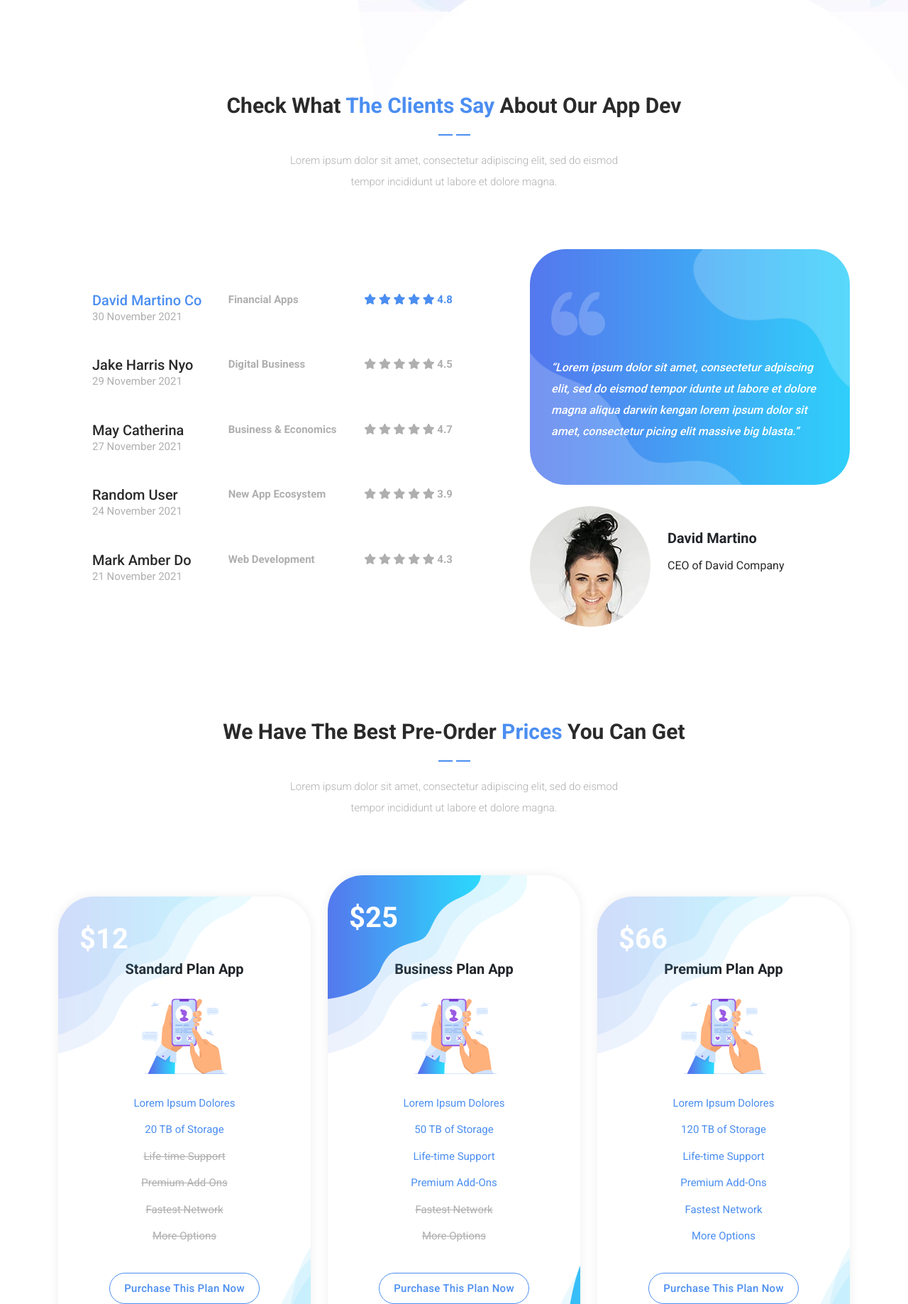
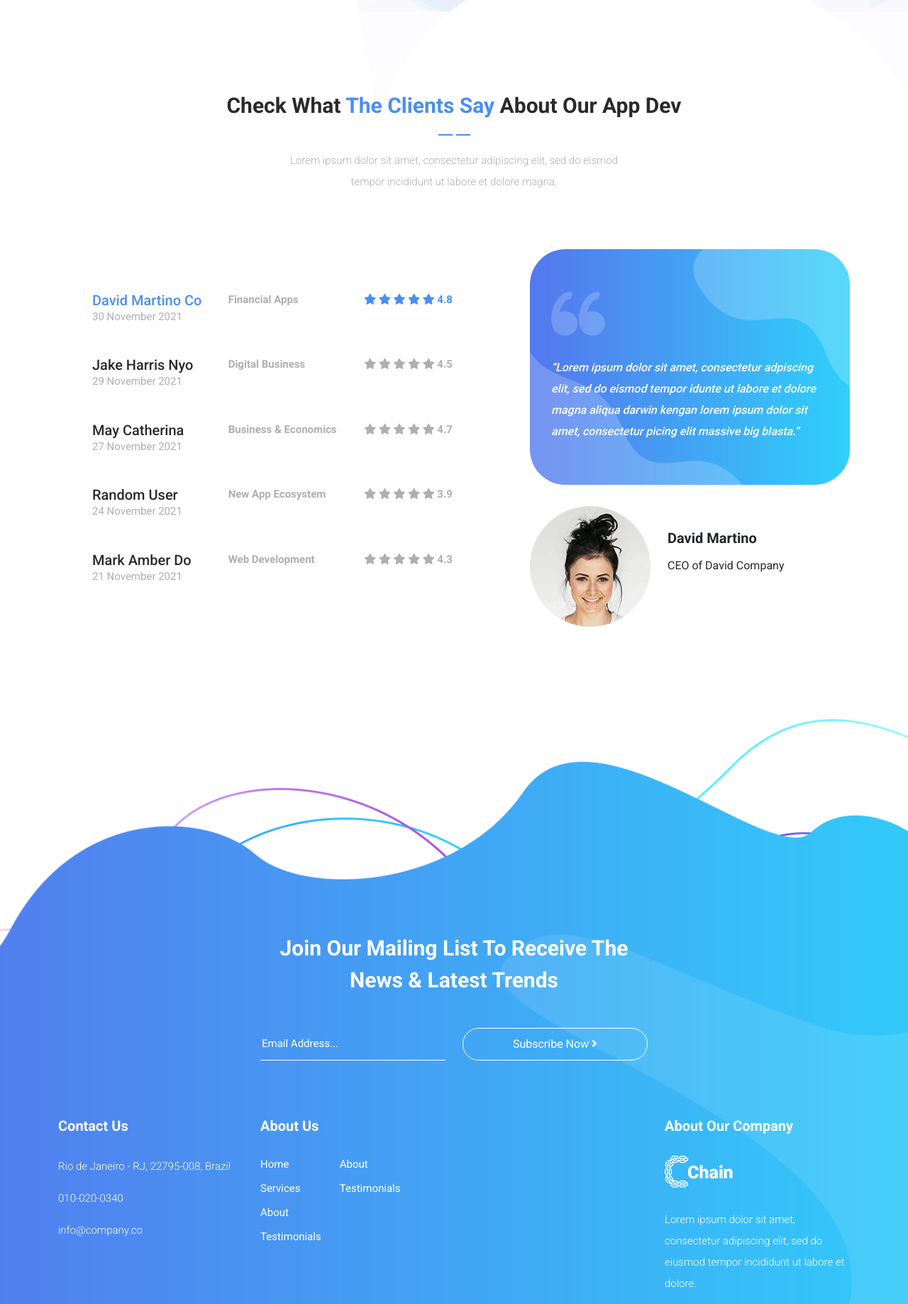
Before and after one commit to adarshxx07/PyImageOptim, a Flask app: page / in a window 1280 px wide. Shown: the part 2363-4200 px from the top of the page at 71% size. Run offline with Flask 3, Linux system fonts and the light colour scheme; some libraries are stand-ins or nearby versions.

Commit message:
PyImageOptim logo changes1.

```diff
--- a/templates/index.html
+++ b/templates/index.html
@@ -1,4 +1,3 @@
-
 <!DOCTYPE html>
 <html lang="en">
 
@@ -12,18 +11,11 @@
     <link rel="preconnect" href="https://fonts.gstatic.com" crossorigin>
     <link href="https://fonts.googleapis.com/css2?family=Roboto:wght@100;300;400;500;700;900&display=swap" rel="stylesheet">
 
-    <title>Chain App Dev - App Landing Page HTML5 Template</title>
+    <title>PyImageOptim</title>
 
     <!-- Bootstrap core CSS -->
     <link href="static/vendor/bootstrap/css/bootstrap.min.css" rel="stylesheet">
 
-<!--
-
-TemplateMo 570 Chain App Dev
-
-https://templatemo.com/tm-570-chain-app-dev
-
--->
 
     <!-- Additional CSS Files -->
     <link rel="stylesheet" href="https://use.fontawesome.com/releases/v5.8.1/css/all.css" integrity="sha384-50oBUHEmvpQ+1lW4y57PTFmhCaXp0ML5d60M1M7uH2+nqUivzIebhndOJK28anvf" crossorigin="anonymous">
@@ -56,7 +48,7 @@ https://templatemo.com/tm-570-chain-app-dev
           <nav class="main-nav">
             <!-- ***** Logo Start ***** -->
             <a href="index.html" class="logo">
-              <img src="static/images/logo.png" alt="Chain App Dev">
+              <img src="static/images/PyImageOptim.gif" alt="PyImageOptim" width="150" height="50">
             </a>
             <!-- ***** Logo End ***** -->
             <!-- ***** Menu Start ***** -->
@@ -64,7 +56,7 @@ https://templatemo.com/tm-570-chain-app-dev
               <li class="scroll-to-section"><a href="#top" class="active">Home</a></li>
               <li class="scroll-to-section"><a href="#services">Services</a></li>
               <li class="scroll-to-section"><a href="#about">About</a></li>
-              <li class="scroll-to-section"><a href="#pricing">Pricing</a></li>
+
               <li class="scroll-to-section"><a href="#newsletter">Newsletter</a></li>
               <li><div class="gradient-button"><a id="modal_trigger" href="#modal"><i class="fa fa-sign-in-alt"></i> Sign In Now</a></div></li>
             </ul>
@@ -554,79 +546,7 @@ https://templatemo.com/tm-570-chain-app-dev
     </div>
   </div>
 
-  <div id="pricing" class="pricing-tables">
-    <div class="container">
-      <div class="row">
-        <div class="col-lg-8 offset-lg-2">
-          <div class="section-heading">
-            <h4>We Have The Best Pre-Order <em>Prices</em> You Can Get</h4>
-            <img src="sttaic/images/heading-line-dec.png" alt="">
-            <p>Lorem ipsum dolor sit amet, consectetur adipiscing elit, sed do eismod tempor incididunt ut labore et dolore magna.</p>
-          </div>
-        </div>
-        <div class="col-lg-4">
-          <div class="pricing-item-regular">
-            <span class="price">$12</span>
-            <h4>Standard Plan App</h4>
-            <div class="icon">
-              <img src="static/images/pricing-table-01.png" alt="">
-            </div>
-            <ul>
-              <li>Lorem Ipsum Dolores</li>
-              <li>20 TB of Storage</li>
-              <li class="non-function">Life-time Support</li>
-              <li class="non-function">Premium Add-Ons</li>
-              <li class="non-function">Fastest Network</li>
-              <li class="non-function">More Options</li>
-            </ul>
-            <div class="border-button">
-              <a href="#">Purchase This Plan Now</a>
-            </div>
-          </div>
-        </div>
-        <div class="col-lg-4">
-          <div class="pricing-item-pro">
-            <span class="price">$25</span>
-            <h4>Business Plan App</h4>
-            <div class="icon">
-              <img src="static/images/pricing-table-01.png" alt="">
-            </div>
-            <ul>
-              <li>Lorem Ipsum Dolores</li>
-              <li>50 TB of Storage</li>
-              <li>Life-time Support</li>
-              <li>Premium Add-Ons</li>
-              <li class="non-function">Fastest Network</li>
-              <li class="non-function">More Options</li>
-            </ul>
-            <div class="border-button">
-              <a href="#">Purchase This Plan Now</a>
-            </div>
-          </div>
-        </div>
-        <div class="col-lg-4">
-          <div class="pricing-item-regular">
-            <span class="price">$66</span>
-            <h4>Premium Plan App</h4>
-            <div class="icon">
-              <img src="static/images/pricing-table-01.png" alt="">
-            </div>
-            <ul>
-              <li>Lorem Ipsum Dolores</li>
-              <li>120 TB of Storage</li>
-              <li>Life-time Support</li>
-              <li>Premium Add-Ons</li>
-              <li>Fastest Network</li>
-              <li>More Options</li>
-            </ul>
-            <div class="border-button">
-              <a href="#">Purchase This Plan Now</a>
-            </div>
-          </div>
-        </div>
-      </div>
-    </div>
-  </div>
+
 
   <footer id="newsletter">
     <div class="container">
@@ -670,30 +590,15 @@ https://templatemo.com/tm-570-chain-app-dev
               <li><a href="#">Services</a></li>
               <li><a href="#">About</a></li>
               <li><a href="#">Testimonials</a></li>
-              <li><a href="#">Pricing</a></li>
             </ul>
             <ul>
               <li><a href="#">About</a></li>
               <li><a href="#">Testimonials</a></li>
-              <li><a href="#">Pricing</a></li>
             </ul>
           </div>
         </div>
         <div class="col-lg-3">
           <div class="footer-widget">
-            <h4>Useful Links</h4>
-            <ul>
-              <li><a href="#">Free Apps</a></li>
-              <li><a href="#">App Engine</a></li>
-              <li><a href="#">Programming</a></li>
-              <li><a href="#">Development</a></li>
-              <li><a href="#">App News</a></li>
-            </ul>
-            <ul>
-              <li><a href="#">App Dev Team</a></li>
-              <li><a href="#">Digital Web</a></li>
-              <li><a href="#">Normal Apps</a></li>
-            </ul>
           </div>
         </div>
         <div class="col-lg-3">
```
Also changed, not shown: converted/Screenshot_6.webp (added), static/images/PyImageOptim.gif (added), uploads/Screenshot_6.png (added).
